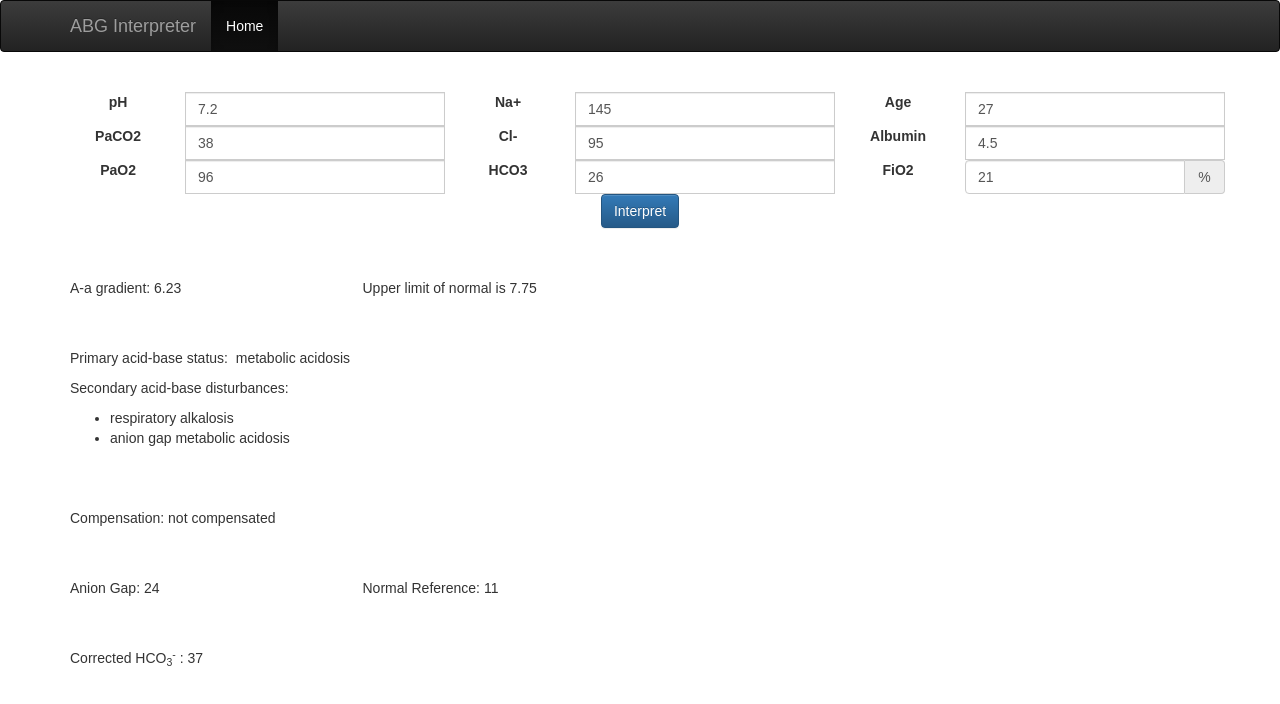
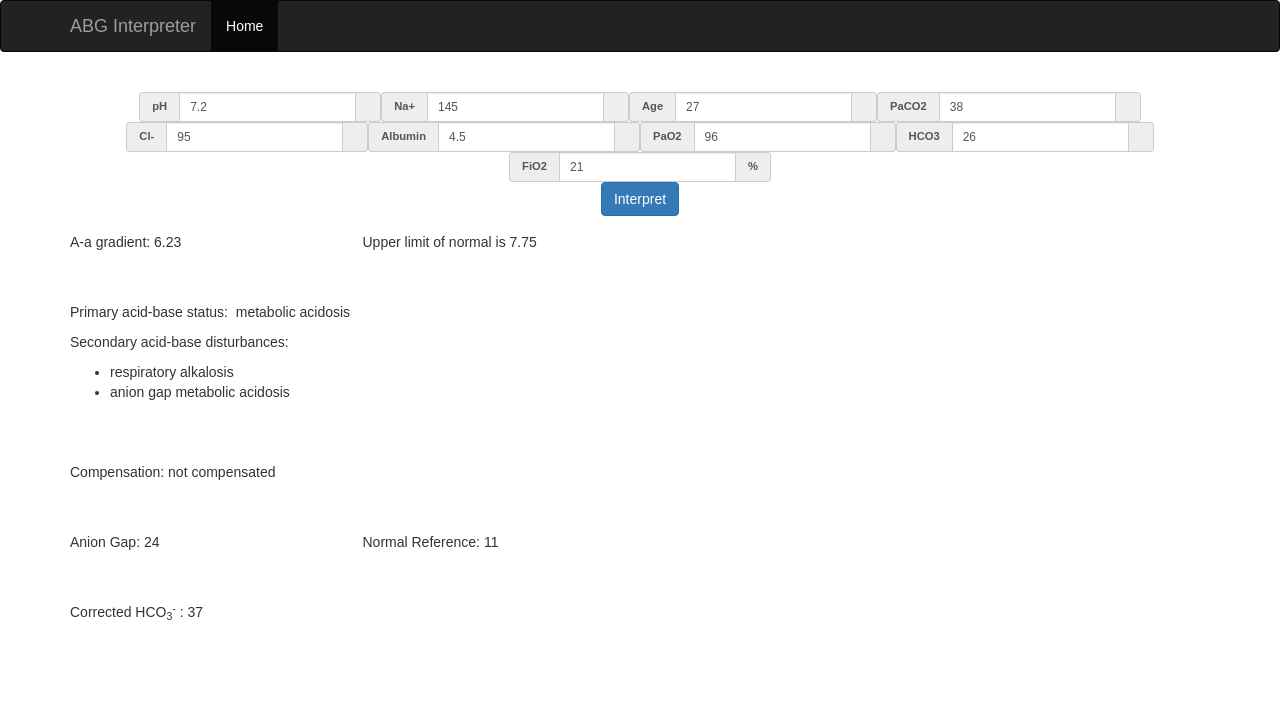
Before and after one commit to bgschiller/abg-interpreter, a React (Create React App) app: page / in a window 1280 px wide. Shown: the top 704 px of the page. Built offline with nearby package versions, Linux system fonts and the light colour scheme.

Commit message:
polish up input section

```diff
--- a/public/index.html
+++ b/public/index.html
@@ -19,7 +19,7 @@
     <link rel="stylesheet" href="https://maxcdn.bootstrapcdn.com/bootstrap/latest/css/bootstrap.min.css">
 
     <!-- Optional theme -->
-    <link rel="stylesheet" href="https://maxcdn.bootstrapcdn.com/bootstrap/latest/css/bootstrap-theme.min.css">
+    <!-- <link rel="stylesheet" href="https://maxcdn.bootstrapcdn.com/bootstrap/latest/css/bootstrap-theme.min.css"> -->
     <!--[if lt IE 9]>
     <script src="https://oss.maxcdn.com/html5shiv/3.7.2/html5shiv.min.js"></script>
     <script src="https://oss.maxcdn.com/respond/1.4.2/respond.min.js"></script>
--- a/src/App.css
+++ b/src/App.css
@@ -26,3 +26,20 @@
     margin-top: 50px;
     margin-bottom: 50px;
 }
+
+.input-group .left-label{
+    width: 17%;
+}
+
+.input-group .input-group-addon{
+    font-size: .8em;
+    font-weight: bold;
+}
+
+.edit-button {
+    margin-top: 20px;
+}
+
+.quantity {
+    padding: 5px;
+}
--- a/src/LabValues.js
+++ b/src/LabValues.js
@@ -10,7 +10,7 @@ const LabValuesInput = ({labValues, onSubmit}) => {
             }
         };
     return (
-    <div className="row">
+    <div>
         <form className="form-inline">
             <TextField label="pH" value={labValues.pH} refFun={setRef("pH")} />
             <TextField label="Na+" value={labValues.Na} refFun={setRef("Na")} />
@@ -41,8 +41,9 @@ export { LabValuesInput };
 
 const LabValuesDisplay = ({labValues, onEditClick}) => {
     return (
+    <div className="panel panel-default">
+        <div className="panel-body">
             <div className="row">
-        <form className="form-inline">
                     <TextDisplay label="pH" value={labValues.pH} />
                     <TextDisplay label="Na+" value={labValues.Na} />
                     <TextDisplay label="Age" value={labValues.Age} />
@@ -52,10 +53,11 @@ const LabValuesDisplay = ({labValues, onEditClick}) => {
                     <TextDisplay label="PaO2" value={labValues.PaO2} />
                     <TextDisplay label="HCO3" value={labValues.HCO3} />
                     <TextDisplay label="FiO2" value={labValues.FiO2} />
+            </div>
+            <div className="row edit-button">
                 <div className="col-xs-12">
                     <button
                         className="btn btn-primary"
-                    type="submit"
                         onClick={function(e) {
                             e.preventDefault();
                             onEditClick();
@@ -64,7 +66,8 @@ const LabValuesDisplay = ({labValues, onEditClick}) => {
                         Edit
                     </button>
                 </div>
-        </form>
+            </div>
+        </div>
     </div>
     )
 }
--- a/src/TextField.js
+++ b/src/TextField.js
@@ -4,25 +4,21 @@ class TextField extends Component {
     render(){
         const { addOn, label, value, refFun } = this.props;
         return (
-            <div className="form-group col-xs-6 col-sm-4">
-                <div className="row">
-                    <div className="col-xs-4">
-                        <label>{label}&nbsp;</label>
-                    </div>
-                    <div className="col-xs-8 input-group">
+            <div className="form-group">
+                 <label className="sr-only" for={label}>{label}</label>
+                    <div className="input-group">
+                        <div className="left-label input-group-addon">{label}</div>
                         <input
-                            className="form-control"
+                            className="form-control input-sm"
+                            name={label}
                             type="text"
                             defaultValue={value}
-                            ref={function(input){ refFun(input);}.bind(this)}
+                            ref={function(input){ refFun(input);}}
                         />
-                        { addOn ? (
-                            <span className="input-group-addon">
+                            <div className="input-group-addon">
                                {addOn}
-                            </span>
-                        ) : null}
+                           </div>
                     </div>
-                </div>
             </div>)
     }
 }
@@ -32,9 +28,11 @@ export { TextField };
 class TextDisplay extends Component {
     render(){
         return (
-            <div className="col-xs-4">
-                <strong>{this.props.label}&nbsp;</strong>
-                { this.props.value }
+            <div className="col-xs-4 text-left">
+                <div className="quantity">
+                    <strong>{this.props.label}&nbsp;</strong>
+                    <span className="badge">{ this.props.value }</span>
+                </div>
             </div>
         );
     }
```
Lines whose indentation alone changed are shown as unchanged.
